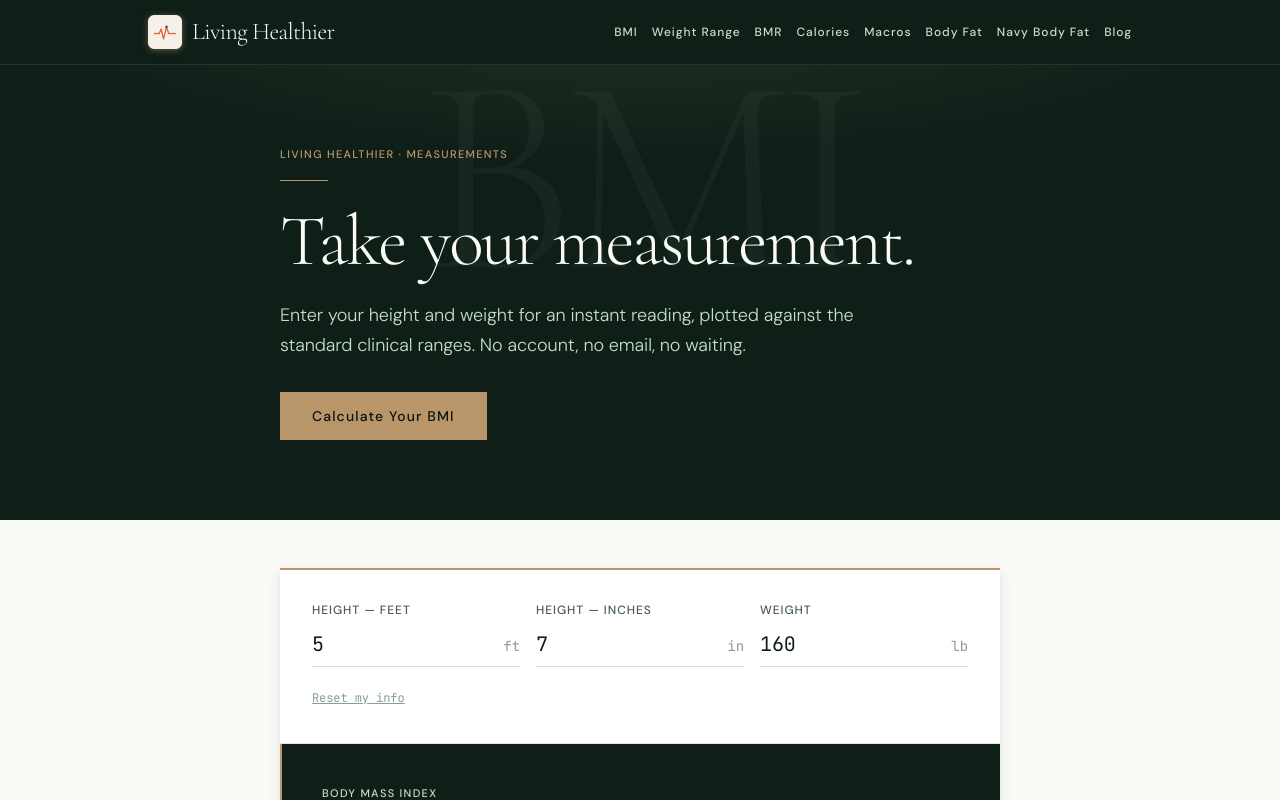
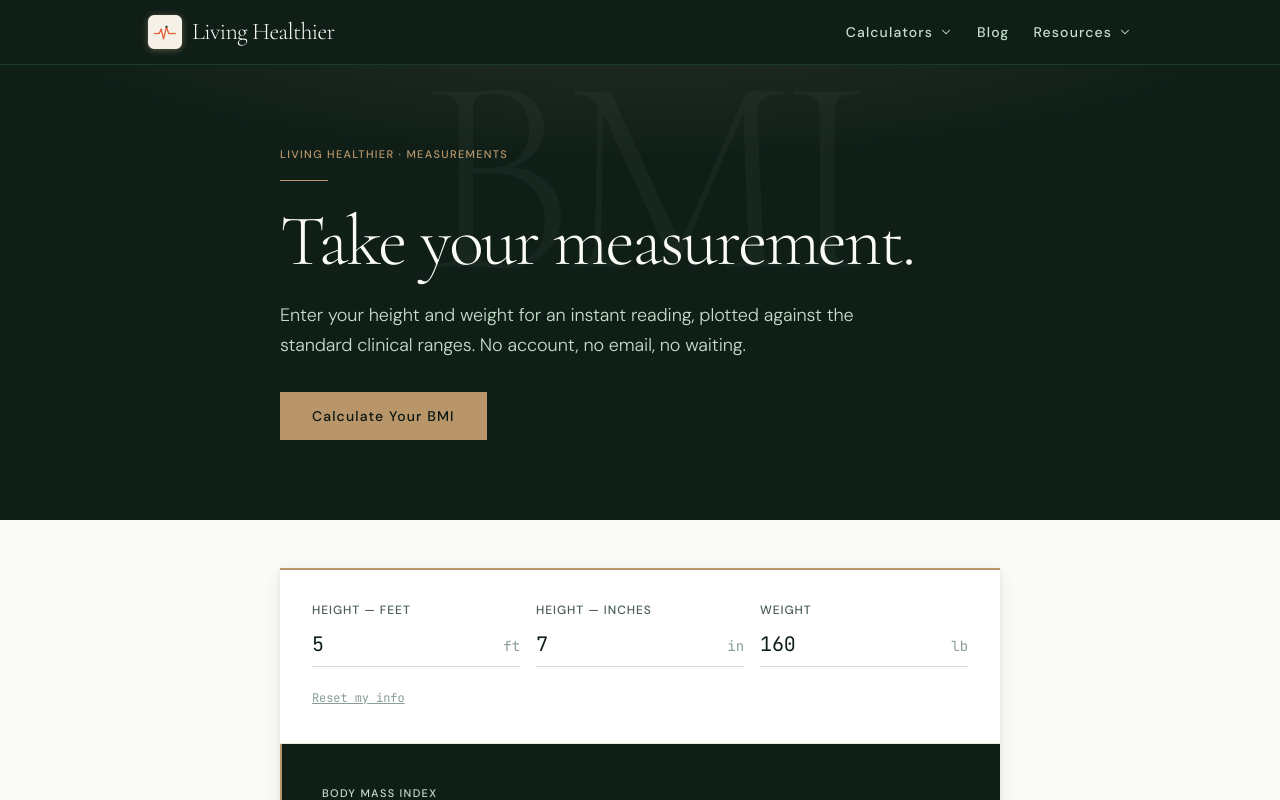
Before and after one commit to tshelton1/bmi-calculator, a Next.js app: page / in a window 1280 px wide. Shown: the top 800 px of the page. Built offline with nearby package versions, Linux system fonts and the light colour scheme.

Commit message:
Restructure header navigation into Calculators and Resources dropdowns

```diff
--- a/src/components/SiteHeader.tsx
+++ b/src/components/SiteHeader.tsx
@@ -3,29 +3,29 @@
 
 import Image from "next/image";
 import Link from "next/link";
-import { useEffect, useId, useState } from "react";
+import { useEffect, useId, useRef, useState } from "react";
 import { usePathname } from "next/navigation";
 
-const CALCULATOR_ITEMS = [
-  { href: "/bmi-calculator", label: "BMI" },
+type NavItem = {
+  href: string;
+  label: string;
+};
+
+const CALCULATOR_ITEMS: NavItem[] = [
+  { href: "/bmi-calculator", label: "BMI Calculator" },
   { href: "/healthy-weight-range", label: "Weight Range" },
-  { href: "/bmr-calculator", label: "BMR" },
-  { href: "/calorie-calculator", label: "Calories" },
-  { href: "/macro-calculator", label: "Macros" },
-  { href: "/body-fat-calculator", label: "Body Fat" },
+  { href: "/bmr-calculator", label: "BMR Calculator" },
+  { href: "/calorie-calculator", label: "Calorie Needs" },
+  { href: "/macro-calculator", label: "Macro Calculator" },
+  { href: "/body-fat-calculator", label: "Body Fat %" },
   { href: "/navy-body-fat-calculator", label: "Navy Body Fat" },
-] as const;
+];
 
-const DESKTOP_NAV_ITEMS = [
-  ...CALCULATOR_ITEMS,
-  { href: "/blog", label: "Blog" },
-] as const;
-
-function linkClass(active: boolean) {
-  return active
-    ? "text-gold-500 border-b border-gold-500 pb-0.5 transition-colors duration-200"
-    : "text-forest-200 hover:text-gold-400 transition-colors duration-200";
-}
+const RESOURCE_ITEMS: NavItem[] = [
+  { href: "/protein-recommendations", label: "Protein Picks" },
+  { href: "/about", label: "About" },
+  { href: "/contact", label: "Contact" },
+];
 
 function isActivePath(pathname: string | null, href: string) {
   return (
@@ -34,13 +34,216 @@ function isActivePath(pathname: string | null, href: string) {
   );
 }
 
+function groupIsActive(pathname: string | null, items: NavItem[]) {
+  return items.some((item) => isActivePath(pathname, item.href));
+}
+
+function topLinkClass(active: boolean) {
+  return active
+    ? "text-gold-500 border-b border-gold-500 pb-0.5 transition-colors duration-200"
+    : "text-forest-200 hover:text-gold-400 transition-colors duration-200";
+}
+
+function menuItemClass(active: boolean) {
+  return active
+    ? "text-gold-500 bg-ivory-200/80"
+    : "text-ink-700 hover:text-gold-600 hover:bg-ivory-200";
+}
+
+type DesktopDropdownProps = {
+  label: string;
+  items: NavItem[];
+  pathname: string | null;
+  open: boolean;
+  onOpenChange: (open: boolean) => void;
+};
+
+function DesktopDropdown({
+  label,
+  items,
+  pathname,
+  open,
+  onOpenChange,
+}: DesktopDropdownProps) {
+  const panelId = useId();
+  const rootRef = useRef<HTMLDivElement>(null);
+  const active = groupIsActive(pathname, items);
+
+  useEffect(() => {
+    if (!open) return;
+
+    function onPointerDown(e: MouseEvent) {
+      if (rootRef.current && !rootRef.current.contains(e.target as Node)) {
+        onOpenChange(false);
+      }
+    }
+
+    function onKeyDown(e: KeyboardEvent) {
+      if (e.key === "Escape") onOpenChange(false);
+    }
+
+    document.addEventListener("mousedown", onPointerDown);
+    document.addEventListener("keydown", onKeyDown);
+    return () => {
+      document.removeEventListener("mousedown", onPointerDown);
+      document.removeEventListener("keydown", onKeyDown);
+    };
+  }, [open, onOpenChange]);
+
+  return (
+    <div
+      ref={rootRef}
+      className="relative"
+      onMouseEnter={() => onOpenChange(true)}
+      onMouseLeave={() => onOpenChange(false)}
+    >
+      <button
+        type="button"
+        className={`inline-flex items-center gap-1.5 font-body text-sm font-medium tracking-wide whitespace-nowrap focus:outline-none focus-visible:ring-1 focus-visible:ring-gold-500 ${topLinkClass(active || open)}`}
+        aria-expanded={open}
+        aria-haspopup="true"
+        aria-controls={panelId}
+        onClick={() => onOpenChange(!open)}
+      >
+        {label}
+        <svg
+          className={`w-3.5 h-3.5 transition-transform duration-200 ${open ? "rotate-180" : ""}`}
+          viewBox="0 0 20 20"
+          fill="none"
+          aria-hidden="true"
+        >
+          <path
+            d="M5 7.5L10 12.5L15 7.5"
+            stroke="currentColor"
+            strokeWidth="1.5"
+            strokeLinecap="round"
+            strokeLinejoin="round"
+          />
+        </svg>
+      </button>
+
+      <div
+        id={panelId}
+        role="menu"
+        className={`absolute left-0 top-full pt-2 min-w-[13.5rem] transition-all duration-200 ease-out ${
+          open
+            ? "opacity-100 translate-y-0 pointer-events-auto"
+            : "opacity-0 -translate-y-1 pointer-events-none"
+        }`}
+      >
+        <div className="bg-white border border-ivory-300 border-t-2 border-t-gold-500 shadow-luxury-md py-2">
+          {items.map((item) => {
+            const itemActive = isActivePath(pathname, item.href);
+            return (
+              <Link
+                key={item.href}
+                href={item.href}
+                role="menuitem"
+                aria-current={itemActive ? "page" : undefined}
+                className={`block px-4 py-2.5 font-body text-sm font-medium tracking-wide transition-colors duration-200 ${menuItemClass(itemActive)}`}
+                onClick={() => onOpenChange(false)}
+              >
+                {item.label}
+              </Link>
+            );
+          })}
+        </div>
+      </div>
+    </div>
+  );
+}
+
+type MobileAccordionProps = {
+  label: string;
+  items: NavItem[];
+  pathname: string | null;
+  open: boolean;
+  onToggle: () => void;
+  onNavigate: () => void;
+};
+
+function MobileAccordion({
+  label,
+  items,
+  pathname,
+  open,
+  onToggle,
+  onNavigate,
+}: MobileAccordionProps) {
+  const panelId = useId();
+  const active = groupIsActive(pathname, items);
+
+  return (
+    <div className="border-b border-forest-800">
+      <button
+        type="button"
+        className={`w-full flex items-center justify-between py-3 font-body text-sm font-medium tracking-wide focus:outline-none focus-visible:ring-1 focus-visible:ring-gold-500 ${topLinkClass(active)}`}
+        aria-expanded={open}
+        aria-controls={panelId}
+        onClick={onToggle}
+      >
+        {label}
+        <svg
+          className={`w-4 h-4 text-gold-500 transition-transform duration-200 ${open ? "rotate-180" : ""}`}
+          viewBox="0 0 20 20"
+          fill="none"
+          aria-hidden="true"
+        >
+          <path
+            d="M5 7.5L10 12.5L15 7.5"
+            stroke="currentColor"
+            strokeWidth="1.5"
+            strokeLinecap="round"
+            strokeLinejoin="round"
+          />
+        </svg>
+      </button>
+      <div
+        id={panelId}
+        className={`overflow-hidden transition-all duration-300 ease-in-out ${
+          open ? "max-h-96 pb-3" : "max-h-0"
+        }`}
+      >
+        <div className="flex flex-col pl-3 border-l border-gold-500/40 ml-1">
+          {items.map((item) => {
+            const itemActive = isActivePath(pathname, item.href);
+            return (
+              <Link
+                key={item.href}
+                href={item.href}
+                aria-current={itemActive ? "page" : undefined}
+                className={`py-2.5 font-body text-sm font-medium tracking-wide transition-colors duration-200 ${
+                  itemActive
+                    ? "text-gold-500"
+                    : "text-forest-200 hover:text-gold-400"
+                }`}
+                onClick={onNavigate}
+              >
+                {item.label}
+              </Link>
+            );
+          })}
+        </div>
+      </div>
+    </div>
+  );
+}
+
 export default function SiteHeader() {
   const pathname = usePathname();
   const [menuOpen, setMenuOpen] = useState(false);
+  const [desktopOpen, setDesktopOpen] = useState<"calculators" | "resources" | null>(
+    null
+  );
+  const [mobileOpen, setMobileOpen] = useState<"calculators" | "resources" | null>(
+    "calculators"
+  );
   const menuId = useId();
+  const blogActive = isActivePath(pathname, "/blog");
 
   useEffect(() => {
     setMenuOpen(false);
+    setDesktopOpen(null);
   }, [pathname]);
 
   useEffect(() => {
@@ -76,27 +279,37 @@ export default function SiteHeader() {
         </Link>
 
         <nav
-          className="hidden lg:flex items-center gap-2.5 xl:gap-3.5 font-body text-[11px] xl:text-xs font-medium tracking-wide"
+          className="hidden md:flex items-center gap-6 font-body text-sm font-medium tracking-wide"
           aria-label="Primary"
         >
-          {DESKTOP_NAV_ITEMS.map((item) => {
-            const active = isActivePath(pathname, item.href);
-            return (
+          <DesktopDropdown
+            label="Calculators"
+            items={CALCULATOR_ITEMS}
+            pathname={pathname}
+            open={desktopOpen === "calculators"}
+            onOpenChange={(open) =>
+              setDesktopOpen(open ? "calculators" : null)
+            }
+          />
           <Link
-                key={item.href}
-                href={item.href}
-                aria-current={active ? "page" : undefined}
-                className={`whitespace-nowrap ${linkClass(active)}`}
+            href="/blog"
+            aria-current={blogActive ? "page" : undefined}
+            className={`whitespace-nowrap ${topLinkClass(blogActive)}`}
           >
-                {item.label}
+            Blog
           </Link>
-            );
-          })}
+          <DesktopDropdown
+            label="Resources"
+            items={RESOURCE_ITEMS}
+            pathname={pathname}
+            open={desktopOpen === "resources"}
+            onOpenChange={(open) => setDesktopOpen(open ? "resources" : null)}
+          />
         </nav>
 
         <button
           type="button"
-          className="lg:hidden inline-flex items-center justify-center w-10 h-10 text-forest-200 hover:text-gold-400 transition-colors duration-200 focus:outline-none focus-visible:ring-1 focus-visible:ring-gold-500"
+          className="md:hidden inline-flex items-center justify-center w-10 h-10 text-forest-200 hover:text-gold-400 transition-colors duration-200 focus:outline-none focus-visible:ring-1 focus-visible:ring-gold-500"
           aria-label={menuOpen ? "Close menu" : "Open menu"}
           aria-expanded={menuOpen}
           aria-controls={menuId}
@@ -138,57 +351,50 @@ export default function SiteHeader() {
         <>
           <button
             type="button"
-            className="lg:hidden fixed inset-0 top-16 bg-forest-950/50 z-40"
+            className="md:hidden fixed inset-0 top-16 bg-forest-950/50 z-40"
             aria-label="Close menu overlay"
             onClick={() => setMenuOpen(false)}
           />
           <div
             id={menuId}
-            className="lg:hidden absolute left-0 right-0 top-full z-50 border-b border-forest-700/60 bg-forest-900 shadow-luxury-md"
+            className="md:hidden absolute left-0 right-0 top-full z-50 border-b border-forest-700/60 bg-forest-900 shadow-luxury-md"
             role="dialog"
             aria-modal="true"
             aria-label="Site menu"
           >
-            <div className="max-w-5xl mx-auto px-5 py-6">
-              <p className="eyebrow text-gold-400 mb-3">Calculators</p>
-              <nav
-                className="flex flex-col gap-1 font-body text-sm font-medium tracking-wide"
-                aria-label="Calculators"
-              >
-                {CALCULATOR_ITEMS.map((item) => {
-                  const active = isActivePath(pathname, item.href);
-                  return (
-                    <Link
-                      key={item.href}
-                      href={item.href}
-                      aria-current={active ? "page" : undefined}
-                      className={`py-2.5 border-b border-forest-800 ${linkClass(active)}`}
-                      onClick={() => setMenuOpen(false)}
-                    >
-                      {item.label}
-                    </Link>
-                  );
-                })}
-              </nav>
-
-              <p className="eyebrow text-gold-400 mt-8 mb-3">Resources</p>
-              <nav
-                className="flex flex-col gap-1 font-body text-sm font-medium tracking-wide"
-                aria-label="Resources"
-              >
+            <div className="max-w-5xl mx-auto px-5 py-4">
+              <MobileAccordion
+                label="Calculators"
+                items={CALCULATOR_ITEMS}
+                pathname={pathname}
+                open={mobileOpen === "calculators"}
+                onToggle={() =>
+                  setMobileOpen((current) =>
+                    current === "calculators" ? null : "calculators"
+                  )
+                }
+                onNavigate={() => setMenuOpen(false)}
+              />
               <Link
                 href="/blog"
-                  aria-current={
-                    isActivePath(pathname, "/blog") ? "page" : undefined
-                  }
-                  className={`py-2.5 border-b border-forest-800 ${linkClass(
-                    isActivePath(pathname, "/blog")
-                  )}`}
+                aria-current={blogActive ? "page" : undefined}
+                className={`block py-3 border-b border-forest-800 font-body text-sm font-medium tracking-wide ${topLinkClass(blogActive)}`}
                 onClick={() => setMenuOpen(false)}
               >
                 Blog
               </Link>
-              </nav>
+              <MobileAccordion
+                label="Resources"
+                items={RESOURCE_ITEMS}
+                pathname={pathname}
+                open={mobileOpen === "resources"}
+                onToggle={() =>
+                  setMobileOpen((current) =>
+                    current === "resources" ? null : "resources"
+                  )
+                }
+                onNavigate={() => setMenuOpen(false)}
+              />
             </div>
           </div>
         </>
```
Lines whose indentation alone changed are shown as unchanged.
